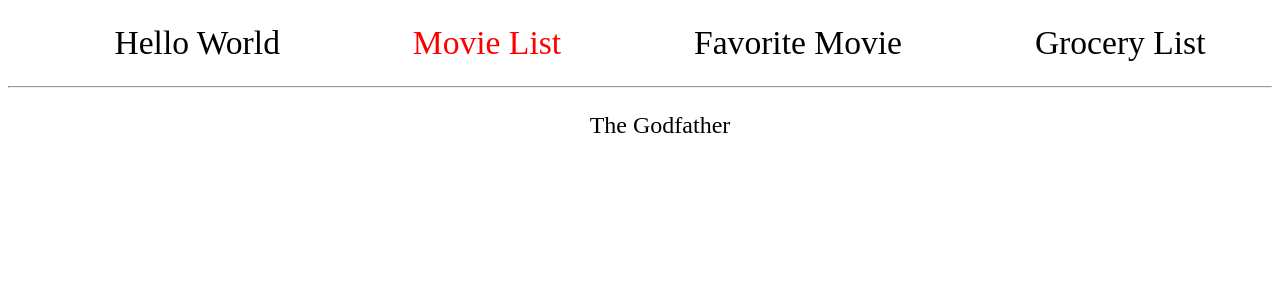
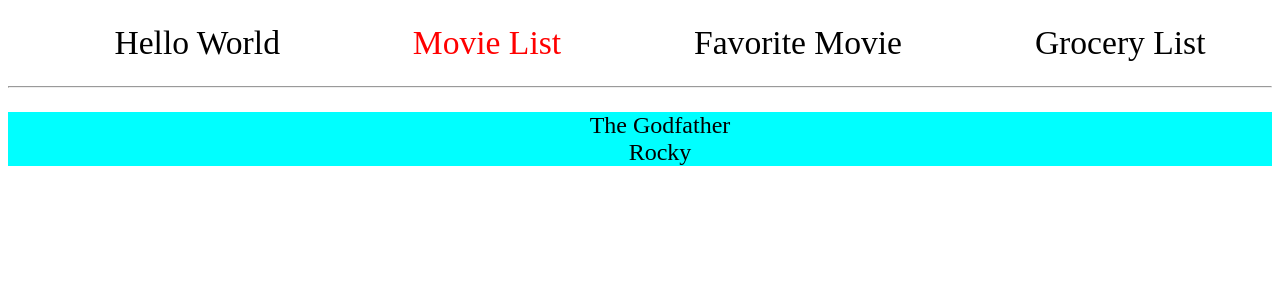
Before and after one commit to pesto-students/batch-11-excercises, a React (Create React App) app in the folder beginner-exercises/: page /02 in a window 1280 px wide. Shown: the top 300 px of the page. Built offline with nearby package versions, Linux system fonts and the light colour scheme; the HTML template or start-up script is replaced by a standard one.

Commit message:
Solved 2 parts of beginner exercises

```diff
--- a/beginner-exercises/src/App.css
+++ b/beginner-exercises/src/App.css
@@ -23,4 +23,5 @@ ul {
 .movie-list {
   list-style: none;
   color: black;
+  background-color: aqua;
 }
--- a/beginner-exercises/src/components/01-HelloWorld.js
+++ b/beginner-exercises/src/components/01-HelloWorld.js
@@ -1,7 +1,7 @@
 import React, { Component } from 'react';
 
 // Task: Render "Hello World" text.
-class HelloWorld extends Component {
+class HelloWorld extends Component{
   // All components *must* have a `render` method defined.
 
   // To define a component's render method, we use syntax called JSX. As you
@@ -10,7 +10,7 @@ class HelloWorld extends Component {
 
   render() {
     return (
-      <h1>Fill this h1 tag with your heading!</h1>
+    <h1>Hello World!</h1>
     );
   }
 }
--- a/beginner-exercises/src/components/02-MovieList.js
+++ b/beginner-exercises/src/components/02-MovieList.js
@@ -12,8 +12,9 @@ class MovieList extends Component {
   // Refer to App.css for a list a classes or add one yourself
   render() {
     return (
-      <ul className="FILL ME">
+      <ul className="movie-list">
         <li>The Godfather</li>
+        <li>Rocky</li>
       </ul>
     );
   }
```
